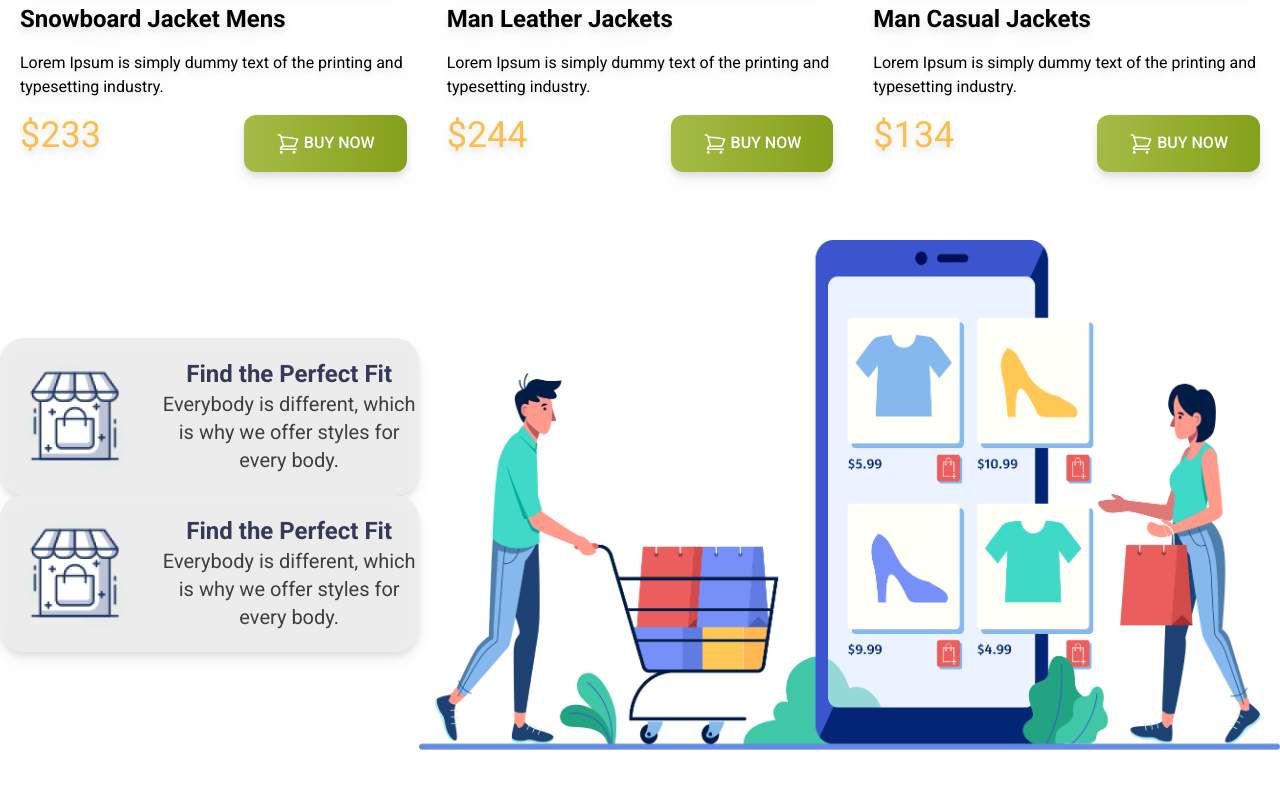
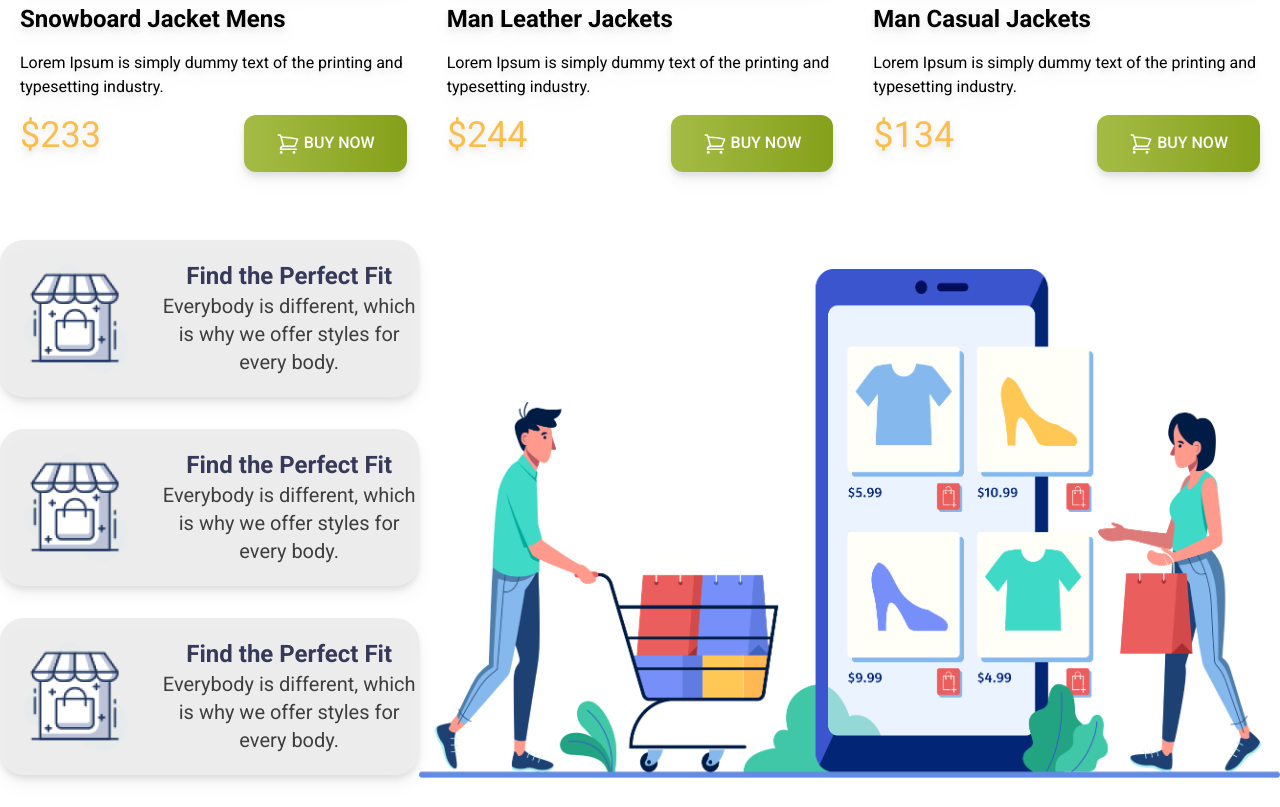
Before and after one commit to sakil78-ai/penguin-fashion-dev, a plain HTML site: page index.html in a window 1280 px wide. Shown: the part 1806-2613 px from the top of the page. Before the commit the page ends 2556 px from the top, so only its background shows below. Drawn offline with nearby package versions, Linux system fonts and the light colour scheme.

Commit message:
update file

```diff
--- a/index.html
+++ b/index.html
@@ -194,7 +194,7 @@
             <div class="md:flex md:items-center md:justify-around   ">
                 <div class=" ">
                     <!-- card 1 -->
-                    <div class="flex gap-8 text-2xl bg-[#edededf5] drop-shadow-lg rounded-3xl">
+                    <div class="flex mb-8 gap-8 text-2xl bg-[#edededf5] drop-shadow-lg rounded-3xl">
                         <div class="pl-6 py-6"><img src="icons/house.png" alt="none">
                         </div>
                         <div class="items-center text-center">
@@ -205,7 +205,7 @@
                     </div>
 
                     <!-- Card-2 -->
-                    <div class="flex gap-8 text-2xl bg-[#edededf5] drop-shadow-lg rounded-3xl">
+                    <div class="flex mb-8  gap-8 text-2xl bg-[#edededf5] drop-shadow-lg rounded-3xl">
                         <div class="pl-6 py-6"><img src="icons/house.png" alt="none">
                         </div>
                         <div class="items-center text-center">
@@ -214,6 +214,18 @@
                                 offer styles for every body.</p>
                         </div>
                     </div>
+
+                    <!-- card 3 -->
+                    <div class="flex mb-8  gap-8 text-2xl bg-[#edededf5] drop-shadow-lg rounded-3xl">
+                        <div class="pl-6 py-6"><img src="icons/house.png" alt="none">
+                        </div>
+                        <div class="items-center text-center">
+                            <h3 class=" text-[#363958] font-bold font-roboto text-2xl pt-5 ">Find the Perfect Fit</h3>
+                            <p class="text-xl text-[#3E3E3E] font-roboto text-center  ">Everybody is different, which is why we
+                                offer styles for every body.</p>
+                        </div>
+                    </div>
+
                 </div>
                     <div>
                         <img src="images/shopping.png" alt="none">
```
